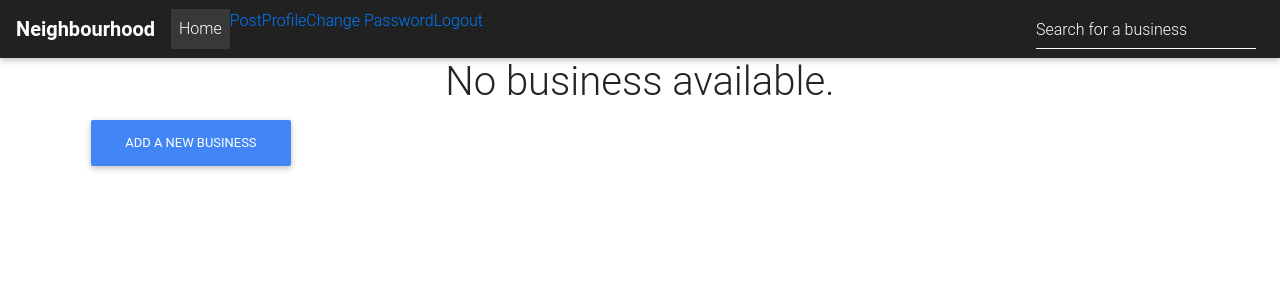
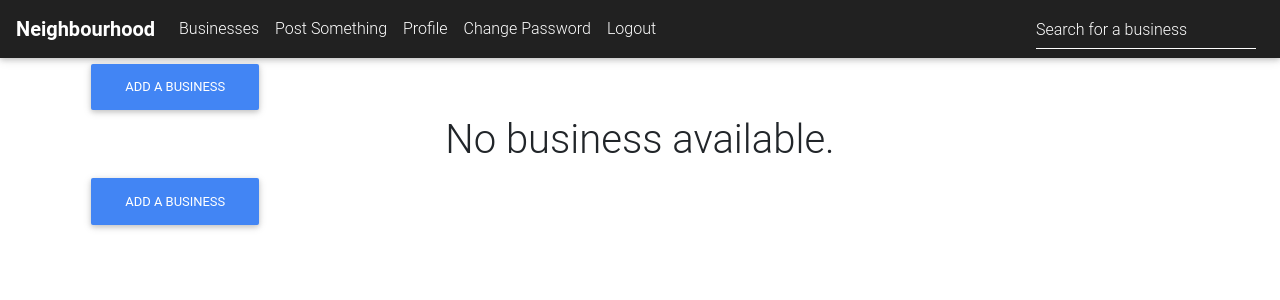
Before and after one commit to audreynjiraini/neighbourhood, a Django app: template app/templates/business.html in a window 1280 px wide. Shown: the top 300 px of the page. Run offline with Django 3.2, Linux system fonts and the light colour scheme; the template is opened without the code that fills it, so the values that code supplies are empty; the visitor is signed in with stand-in values (Sample User, id 1); some libraries are stand-ins or nearby versions.

Commit message:
remove post form from post html template and fix errors

```diff
--- a/app/templates/business.html
+++ b/app/templates/business.html
@@ -4,12 +4,16 @@
 
 {% block content %}
     <div class="container">
+
+        <a href="{% url 'new_business' %}" class="btn btn-primary text-center">Add a business</a>
+
         {% if businesses %}
 
         <div class="card card-body my-5">
             <table class="table">
                 <thead class="black white-text">
                     <tr class="font-weight-bold">
+                        <th class="th-sm">#</th>
                         <th class="th-sm">Business Name</th>
                         <th class="th-sm">Business Description</th>
                         <th class="th-sm">Business Owner</th>
@@ -31,8 +35,9 @@
                     {% endfor %}
                 </tbody>
 
-                <tfoot>
-                    <tr>
+                <tfoot class="black white-text">
+                    <tr class="font-weight-bold">
+                        <th class="th-sm">#</th>
                         <th class="th-sm">Business Name</th>
                         <th class="th-sm">Business Description</th>
                         <th class="th-sm">Business Owner</th>
@@ -48,9 +53,10 @@
 
         <h1 class="text-center">No business available.</h1>
 
+        <a href="{% url 'new_business' %}" class="btn btn-primary">Add a business</a>
+
         {% endif %}
 
-        <a href="{% url 'new_business' %}" class="btn btn-primary">Add a new business</a>
     </div>
 
 {% endblock content %}
--- a/app/templates/navbar.html
+++ b/app/templates/navbar.html
@@ -5,24 +5,24 @@
     <a class="navbar-brand font-weight-bold" href="{% url 'index' %}">Neighbourhood</a>
 
     <!-- Collapse button -->
-    <button class="navbar-toggler" type="button" data-toggle="collapse" data-target="#basicExampleNav"
+    <button class="navbar-toggler" type="button" data-toggle="collapse" data-target="#menu"
         aria-controls="basicExampleNav" aria-expanded="false" aria-label="Toggle navigation">
         <span class="navbar-toggler-icon"></span>
     </button>
 
     <!-- Collapsible content -->
-    <div class="collapse navbar-collapse" id="basicExampleNav">
+    <div class="collapse navbar-collapse" id="menu">
 
         {% if user.is_authenticated %}
         <!-- Links -->
         <ul class="navbar-nav mr-auto">
             <li class="nav-item active">
-                <a class="nav-link" href="{% url 'index' %}">Home <span class="sr-only">(current)</span></a>
 
-                <li><a class="nav-item" href="{% url 'new_post' %}">Post</a></li>
-                <li><a class="nav-item" href="{% url 'profile' user %}">Profile</a></li>
-                <li><a href="/accounts/password/change">Change Password</a></li>
-                <li><a href="/logout">Logout</a></li>
+                <li class="nav-item"><a href="{% url 'business' %}" class="nav-link">Businesses</a></li>
+                <li class="nav-item"><a href="{% url 'new_post' %}" class="nav-link">Post Something</a></li>
+                <li class="nav-item"><a href="{% url 'profile' user %}" class="nav-link">Profile</a></li>
+                <li class="nav-item"><a href="/accounts/password/change" class="nav-link">Change Password</a></li>
+                <li class="nav-item"><a href="/logout" class="nav-link">Logout</a></li>
 
             </li>
         </ul>
--- a/app/urls.py
+++ b/app/urls.py
@@ -5,7 +5,7 @@ urlpatterns = [
     url(r'^$', views.index, name='index'),
     url(r'^search$', views.search_results, name='search'),
     url(r'^business$', views.business, name='business'),
-    url(r'^post/(\d+)$', views.post, name='post'),
+    url(r'^post/(?P<post_id>\d+)/$', views.post, name='post'),
     url(r'^profile/(?P<username>\w{0,50})$', views.profile, name='profile'),
     url(r'^profile/edit/(?P<username>\w{0,50})$', views.edit_profile, name='edit_profile'),
     url(r'^post/new/$', views.new_post, name='new_post'),
```
Also changed, not shown: app/templates/post.html (+2 -5 lines), app/views.py (+7 -0 lines).
